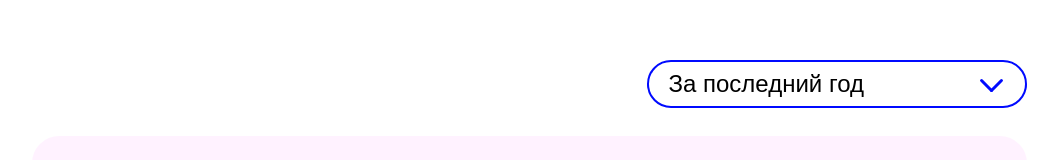
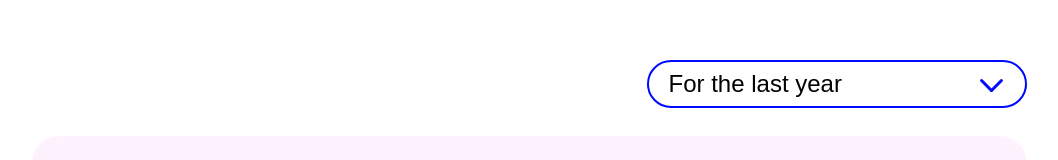
Before and after one commit to Vasily257/interactive-chart, a Next.js app: page / in a window 1280 px wide. Shown: the part 107-267 px from the top of the page, without its empty margins (111-1169 px from the left). Built offline with nearby package versions, Linux system fonts and the light colour scheme; no server answers.

Commit message:
feat(Select): use English text

```diff
--- a/src/app/components/Select/Select.tsx
+++ b/src/app/components/Select/Select.tsx
@@ -6,9 +6,9 @@ import { GraphPeriod } from '../../types/donator';
 
 /** Описания периодов */
 const GRAPH_PERIOD_TEXT = {
-  [GraphPeriod.YEAR]: 'За последний год',
-  [GraphPeriod.HALF_YEAR]: 'За последние 6 месяцев',
-  [GraphPeriod.MONTH]: 'За последний месяц',
+  [GraphPeriod.YEAR]: 'For the last year',
+  [GraphPeriod.HALF_YEAR]: 'For the last 6 months',
+  [GraphPeriod.MONTH]: 'For the last month',
 };
 
 /** Получить список периодов, кроме текущего */
```
